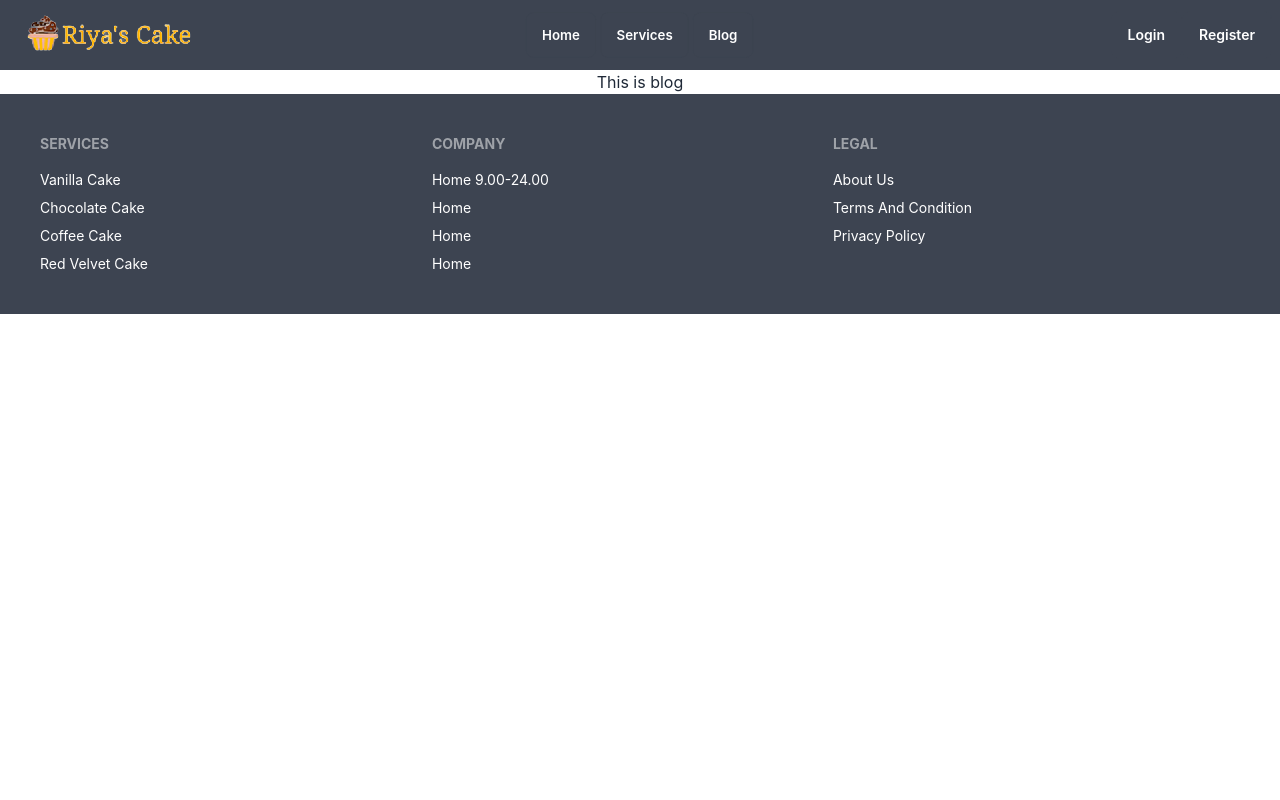
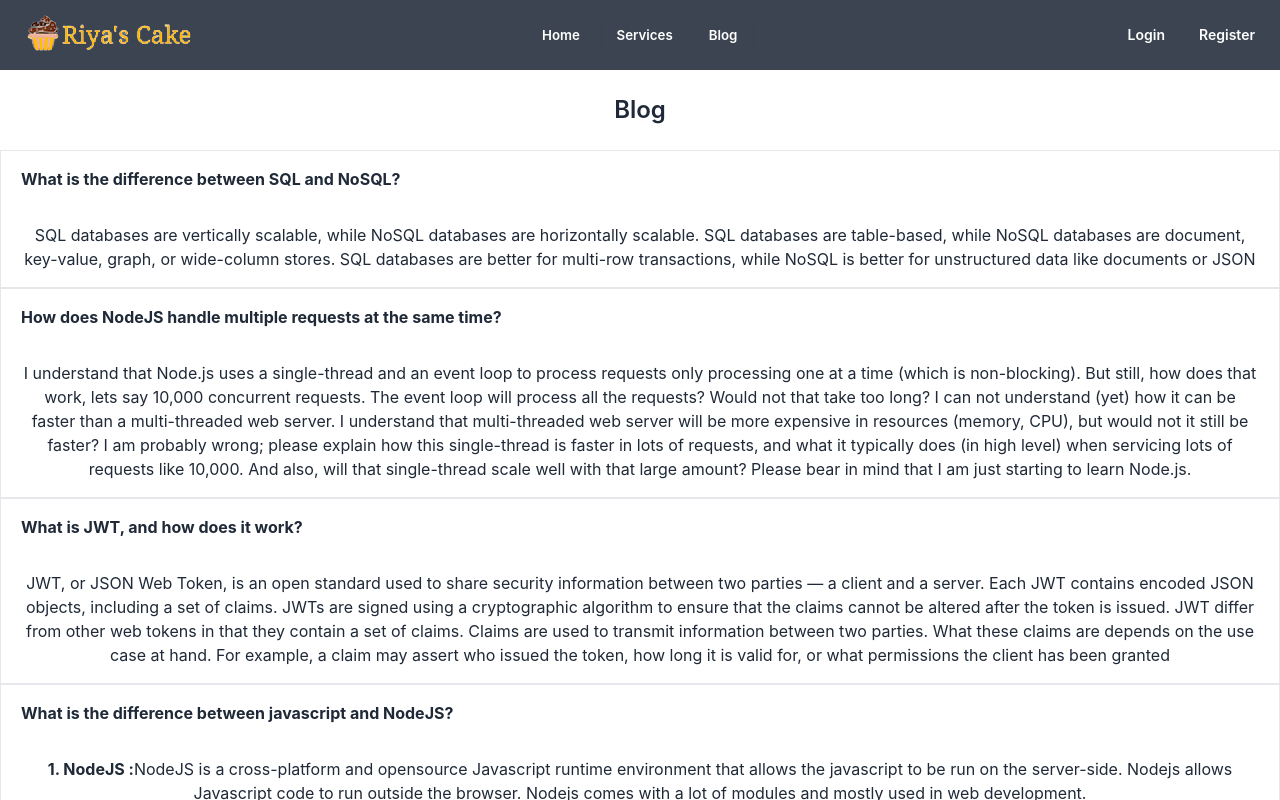
Before and after one commit to mkasik/riyas-cake, a React (Create React App) app: page /blog in a window 1280 px wide. Shown: the top 800 px of the page. Built offline with nearby package versions, Linux system fonts and the light colour scheme; no server answers.

Commit message:
added blog section

```diff
--- a/src/HappyCustomer/HappyCustomer.js
+++ b/src/HappyCustomer/HappyCustomer.js
@@ -10,18 +10,18 @@ const HappyCustomer = () => {
             <div class="grid grid-cols-3 gap-4 mt-6 mb-8">
                 <div  >
                     <img className='h-40 w-40 m-auto rounded-full  ' alt='' src={img1}></img>
-                    <p className='m-auto text-base mt-2 '> “Amazing food. PERIOD. Service is always perfect, food is always on point, and the staff is very friendly and accommodating. Always looking forward to this place with my friends, the fried vanilla ice cream is exceptionally good!“</p>
+                    <p className='m-auto text-base mt-2 w-2/3'> “Amazing food. PERIOD. Service is always perfect, food is always on point and your all cake are attrack to me so good “</p>
                     <h3 className='text-2xl font-semibold mt-1'>David Max</h3>
 
                 </div>
                 <div class="">
                     <img className='h-40 m-auto w-40 rounded-full' alt='' src={img2}></img>
-                    <p className='m-auto text-base mt-2'> “Service is always perfect, food is always on point, Amazing food. PERIOD.  and the staff is very friendly and accommodating. Always looking forward to this place with my friends, the fried vanilla ice cream is exceptionally good!“</p>
+                    <p className='m-auto text-base mt-2 w-2/3'> “Service is always perfect, food is always on point, Amazing food. PERIOD.  and the cake is very testy and “</p>
                     <h3 className='text-2xl font-semibold mt-1'>Palisa </h3>
                 </div>
                 <div class="...">
                     <img className='h-40 m-auto w-40 rounded-full' alt='' src={img3}></img>
-                    <p className='m-auto text-base mt-2'> Service is always perfect, food is always on point, Amazing food. PERIOD.  and the staff is very friendly and accommodating. Always looking forward to this place with my friends, the fried vanilla ice cream is exceptionally good!“ </p>
+                    <p className='m-auto text-base mt-2 w-2/3'>  Food is always on point, Amazing food. PERIOD.  and delivery is very fast and I am glad. </p>
                     <h3 className='text-2xl font-semibold mt-1'>Jon Son</h3>
                 </div>
 
--- a/src/Pages/Blog/Blog/Blog.js
+++ b/src/Pages/Blog/Blog/Blog.js
@@ -3,7 +3,134 @@ import React from 'react';
 const Blog = () => {
     return (
         <div>
-            <h2>This is blog</h2>
+            <h2 className='text-2xl font-semibold mt-6 mb-6'>Blog</h2>
+            <div className="accordion" id="accordionExample">
+                <div className="accordion-item bg-white border border-gray-200">
+                    <h2 className="accordion-header mb-0" id="headingOne">
+                        <button className="
+        accordion-button
+        relative
+        flex
+        items-center
+        w-full
+        py-4
+        px-5
+        text-base text-gray-800 text-left
+        bg-white
+        border-0
+        rounded-none
+        transition
+        focus:outline-none
+      " type="button" data-bs-toggle="collapse" data-bs-target="#collapseOne" aria-expanded="true"
+                            aria-controls="collapseOne">
+                            <strong> What is the difference between SQL and NoSQL?
+                            </strong>                        </button>
+                    </h2>
+                    <div id="collapseOne" className="accordion-collapse collapse show" aria-labelledby="headingOne"
+                        data-bs-parent="#accordionExample">
+                        <div className="accordion-body py-4 px-5">
+                            SQL databases are vertically scalable, while NoSQL databases are horizontally scalable. SQL databases are table-based, while NoSQL databases are document, key-value, graph, or wide-column stores. SQL databases are better for multi-row transactions, while NoSQL is better for unstructured data like documents or JSON
+                        </div>
+                    </div>
+                </div>
+                <div className="accordion-item bg-white border border-gray-200">
+                    <h2 className="accordion-header mb-0" id="headingOne">
+                        <button className="
+        accordion-button
+        relative
+        flex
+        items-center
+        w-full
+        py-4
+        px-5
+        text-base text-gray-800 text-left
+        bg-white
+        border-0
+        rounded-none
+        transition
+        focus:outline-none
+      " type="button" data-bs-toggle="collapse" data-bs-target="#collapseOne" aria-expanded="true"
+                            aria-controls="collapseOne">
+                            <strong> How does NodeJS handle multiple requests at the same time?
+                            </strong>                        </button>
+                    </h2>
+                    <div id="collapseOne" className="accordion-collapse collapse show" aria-labelledby="headingOne"
+                        data-bs-parent="#accordionExample">
+                        <div className="accordion-body py-4 px-5">
+                            I understand that Node.js uses a single-thread and an event loop to process requests only processing one at a time (which is non-blocking). But still, how does that work, lets say 10,000 concurrent requests. The event loop will process all the requests? Would not that take too long?
+
+                            I can not understand (yet) how it can be faster than a multi-threaded web server. I understand that multi-threaded web server will be more expensive in resources (memory, CPU), but would not it still be faster? I am probably wrong; please explain how this single-thread is faster in lots of requests, and what it typically does (in high level) when servicing lots of requests like 10,000.
+
+                            And also, will that single-thread scale well with that large amount? Please bear in mind that I am just starting to learn Node.js.
+                        </div>
+                    </div>
+                </div>
+                <div className="accordion-item bg-white border border-gray-200">
+                    <h2 className="accordion-header mb-0" id="headingTwo">
+                        <button className="
+        accordion-button
+        collapsed
+        relative
+        flex
+        items-center
+        w-full
+        py-4
+        px-5
+        text-base text-gray-800 text-left
+        bg-white
+        border-0
+        rounded-none
+        transition
+        focus:outline-none
+      " type="button" data-bs-toggle="collapse" data-bs-target="#collapseTwo" aria-expanded="false"
+                            aria-controls="collapseTwo">
+                            <strong> What is JWT, and how does it work?
+                            </strong>
+                        </button>
+                    </h2>
+                    <div id="collapseTwo" className="accordion-collapse collapse" aria-labelledby="headingTwo"
+                        data-bs-parent="#accordionExample">
+                        <div className="accordion-body py-4 px-5">
+                            JWT, or JSON Web Token, is an open standard used to share security information between two parties — a client and a server. Each JWT contains encoded JSON objects, including a set of claims. JWTs are signed using a cryptographic algorithm to ensure that the claims cannot be altered after the token is issued.
+
+                            JWT differ from other web tokens in that they contain a set of claims. Claims are used to transmit information between two parties. What these claims are depends on the use case at hand. For example, a claim may assert who issued the token, how long it is valid for, or what permissions the client has been granted
+                        </div>
+                    </div>
+                </div>
+                <div className="accordion-item bg-white border border-gray-200">
+                    <h2 className="accordion-header mb-0" id="headingThree">
+                        <button className="
+        accordion-button
+        collapsed
+        relative
+        flex
+        items-center
+        w-full
+        py-4
+        px-5
+        text-base text-gray-800 text-left
+        bg-white
+        border-0
+        rounded-none
+        transition
+        focus:outline-none
+      " type="button" data-bs-toggle="collapse" data-bs-target="#collapseThree" aria-expanded="false"
+                            aria-controls="collapseThree">
+                            <strong>What is the difference between javascript and NodeJS?</strong>
+                        </button>
+                    </h2>
+                    <div id="collapseThree" className="accordion-collapse collapse" aria-labelledby="headingThree"
+                        data-bs-parent="#accordionExample">
+                        <div className="accordion-body py-4 px-5">
+                            <strong> 1. NodeJS :</strong>
+                            NodeJS is a cross-platform and opensource Javascript runtime environment that allows the javascript to be run on the server-side. Nodejs allows Javascript code to run outside the browser. Nodejs comes with a lot of modules and mostly used in web development.<br></br>
+                            <strong> 2. JavaScript : </strong>
+
+                            Javascript is a Scripting language. It is mostly abbreviated as JS. It can be said that Javascript is the updated version of the ECMA script. Javascript is a high-level programming language that uses the concept of Oops but it is based on prototype inheritance.
+                        </div>
+                    </div>
+                </div>
+            </div>
         </div>
     );
 };
```
